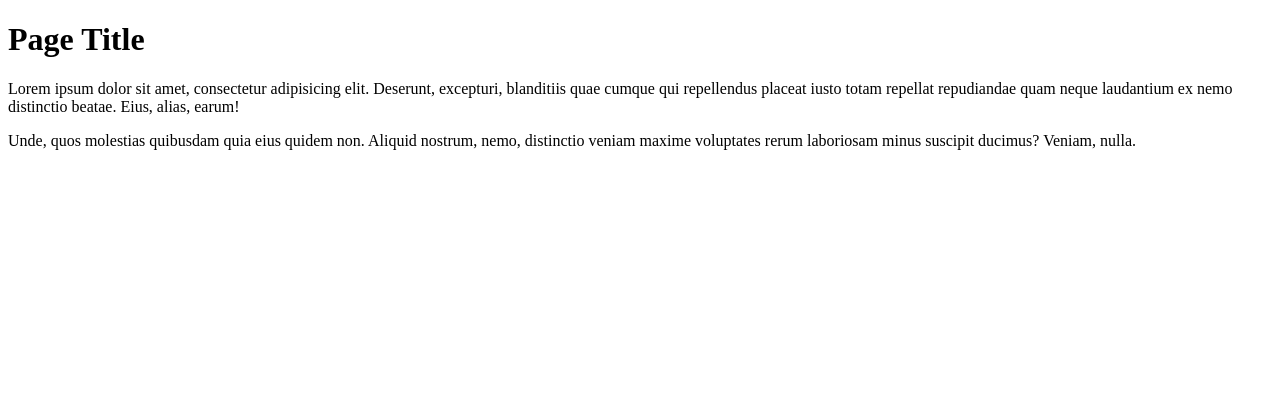
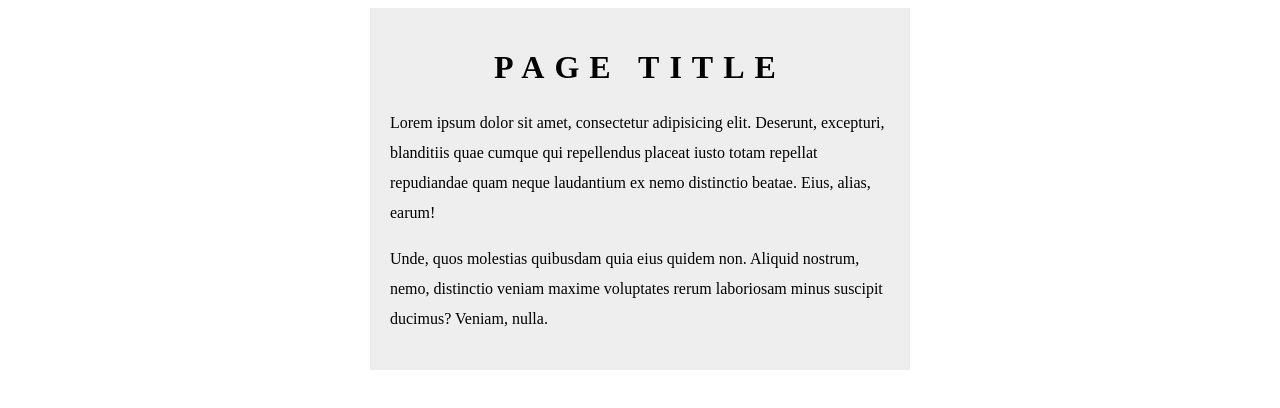
Before and after one commit to MikeStegall/week_02_lecture_01_exercises, a plain HTML site: page mockup/index.html in a window 1280 px wide. Drawn offline with Linux system fonts and the light colour scheme.

Commit message:
finished the mockup and strange_list folders

```diff
--- a/mockup/index.html
+++ b/mockup/index.html
@@ -6,7 +6,7 @@
         <head>
             <meta charset="utf-8">
             <title>Page Styles</title>
-            <link rel="stylesheet" href="styles.css">
+            <link rel="stylesheet" href="style.css">
         </head>
         <body>
             <div>
--- a/mockup/style.css
+++ b/mockup/style.css
@@ -10,8 +10,12 @@
 
     h1{
         /*code here*/
+        text-align: center;
+        letter-spacing: 10px;
+        text-transform: uppercase;
     }
 
     p{
         /*code here*/
+        line-height: 30px;
     }
```
Also changed, not shown: strange_list/index.html (+1 -2 lines), strange_list/style.css (+10 -0 lines).
